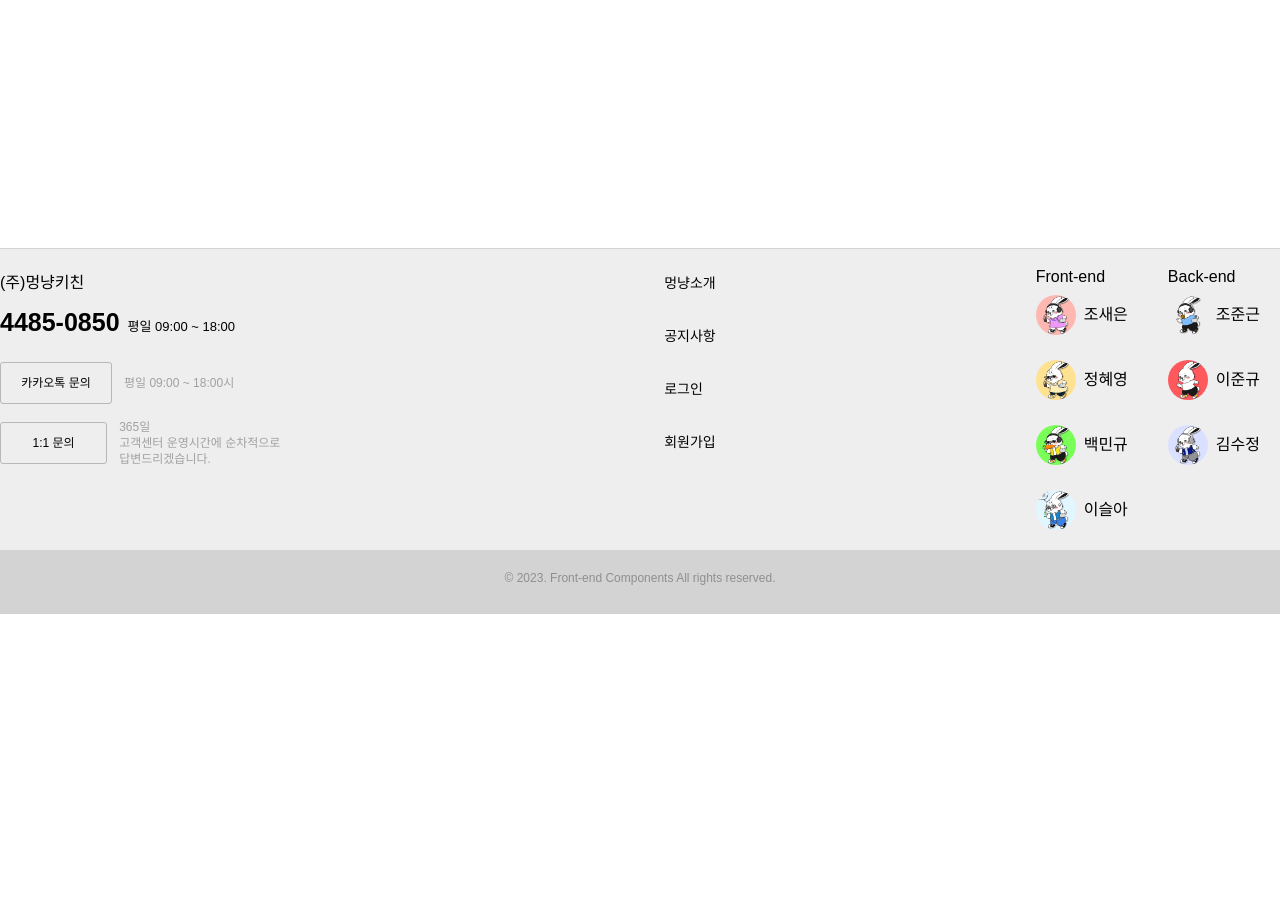
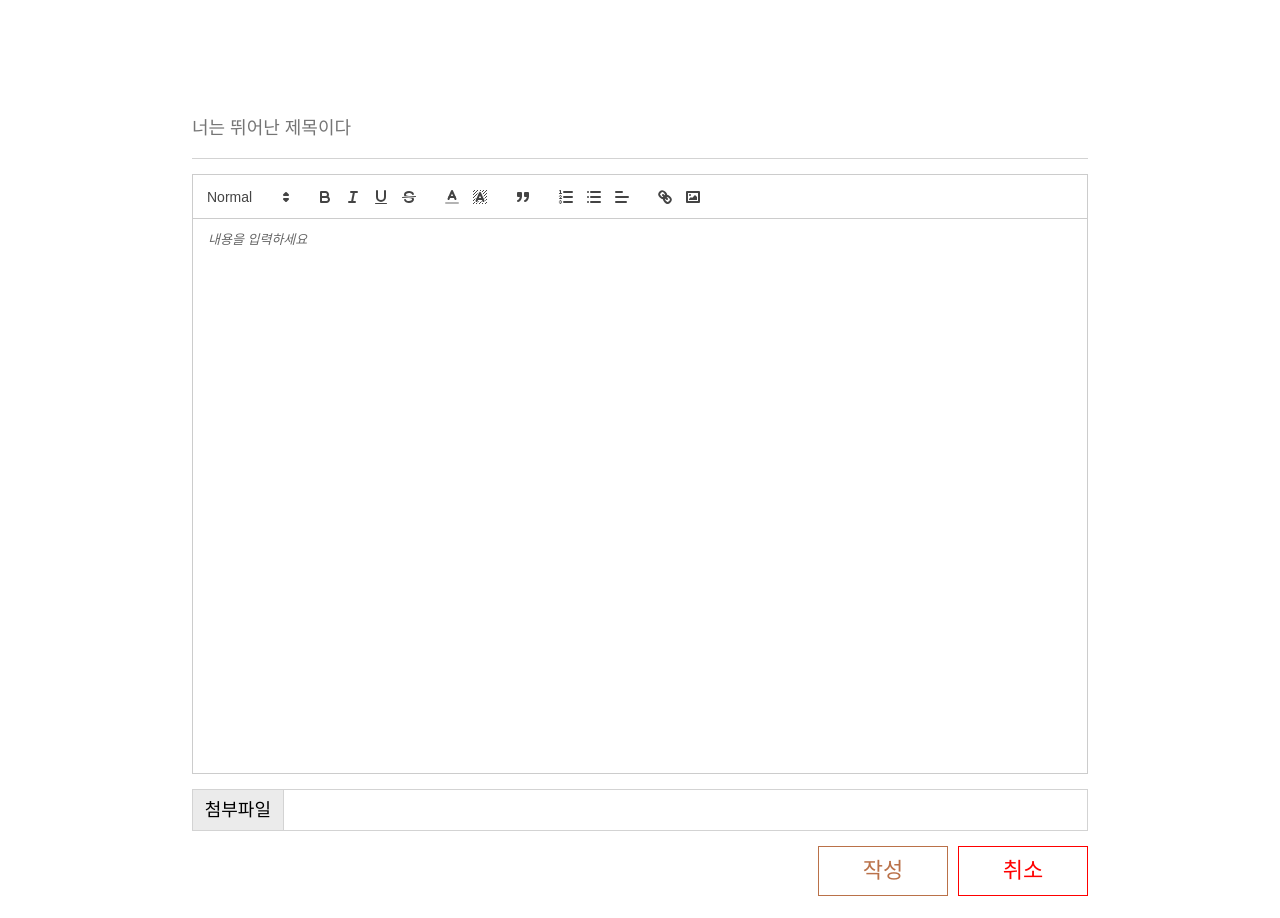
Before and after one commit to Saeunnnnni/mn_frontend, a React (Create React App) app: page /noticeWrite in a window 1280 px wide. Shown: the part 164-1082 px from the top of the page. Before the commit the page ends 800 px from the top, so only its background shows below. Built offline with nearby package versions, Linux system fonts and the light colour scheme.

Commit message:
editor, NoticeWrite added

```diff
--- a/package.json
+++ b/package.json
@@ -12,9 +12,12 @@
     "@testing-library/react": "^13.4.0",
     "@testing-library/user-event": "^13.5.0",
     "axios": "^1.4.0",
+    "quill-image-resize": "^3.0.9",
+    "quill-image-resize-module-react": "^3.0.0",
     "react": "^18.2.0",
     "react-dom": "^18.2.0",
     "react-paginate": "^8.2.0",
+    "react-quill": "^2.0.0",
     "react-router-dom": "^6.14.2",
     "react-scripts": "5.0.1",
     "react-slick": "^0.29.0",
@@ -25,7 +28,8 @@
     "start": "react-scripts start",
     "build": "react-scripts build",
     "test": "react-scripts test",
-    "eject": "react-scripts eject"
+    "eject": "react-scripts eject",
+    "json-server":"json-server --watch data.json --port 5000"
   },
   "eslintConfig": {
     "extends": [
--- a/src/App.js
+++ b/src/App.js
@@ -10,7 +10,9 @@ import Party from "./pages/Party/PartyDetail.js";
 import Login from "./pages/Login/Login.js";
 import Signup from "./pages/Signup/Signup.js";
 import ResetPwd from "./pages/ResetPwd/ResetPwd.js";
-import MyPage from "./pages/Mypage/Mypage.js";
+import MyPage from "./pages/MyPage/MyPage.js";
+import NoticeWrite from "./pages/Notice/NoticeWrite.jsx";
+import PartyWrite from "./pages/Party/PartyWrite.jsx";
 
 function App() {
   return (
@@ -26,6 +28,8 @@ function App() {
         <Route path="/signup" element={<Signup />} />
         <Route path="/recipeDetail" element={<RecipeDetail />} />
         <Route path="/mypage" element={<MyPage />} />
+        <Route path="/noticeWrite" element={<NoticeWrite/>}/>
+        <Route path="/partyWrite" element={<PartyWrite/>}/>
       </Routes>
       <Footer />
     </BrowserRouter>
--- /dev/null
+++ b/src/component/Editor/Editor.css
@@ -0,0 +1,29 @@
+.title-container {
+    width: 100%;
+}
+.title-container input {
+    width: 100%;
+    height: 60px;
+    border: none;
+    border-bottom: 1px solid lightgrey;
+    margin-bottom: 15px;
+    font-size: 18px;
+    outline: none;
+}
+.title-container input:focus{
+    border-color: red;
+    outline: none;
+}
+
+.content-container {
+    height: 600px;
+    width: 100%;
+    margin-bottom: 15px;
+}
+.content-container .ql-toolbar {
+    height: 45px;
+    padding: 10px 5px;
+}
+.content-container .ql-container {
+    height: 555px;
+}
--- /dev/null
+++ b/src/component/Editor/Editor.jsx
@@ -0,0 +1,66 @@
+import React, { useEffect, useMemo, useRef, useState } from "react"
+import ReactQuill, { Quill } from "react-quill"
+import "react-quill/dist/quill.snow.css"
+import "./Editor.css"
+
+//react-quill Editor
+function Editor(props) {
+    const quillRef = useRef()
+    const [title, setTitle] = useState("")
+
+    //modules for quill toolbar
+    //useMemo => to prevent editor disappear bug when module renders
+    const modules = useMemo(() => {
+      return {
+        toolbar: {
+          container: [
+            [{ header: [1, 2, 3, 4, 5, false] }],
+            ["bold", "italic", "underline", "strike"],
+            [{ color: [] }, { background: [] }],
+            ["blockquote"],
+            [{ list: "ordered" }, { list: "bullet" }, { align: [] }],
+            ["link", "image"],
+          ],
+        }
+      }
+    }, [])
+
+    const onChangeContents = (contents) => {
+      // const editorContents = quillRef.current.getEditor().getContents();
+      // const contentText = editorContents.ops.map(op => op.insert).join("\n");
+      // props.setContent(contentText);
+      // console.log(editorContents);
+
+      props.setContent(contents);
+      console.log(props.content);
+    }
+
+    return (
+      <>
+          <div className="title-container">
+            <input
+              className="title"
+              type="text"
+              value={title}
+              onChange={(e) => setTitle(e.target.value)}
+              placeholder="너는 뛰어난 제목이다"
+            />
+          </div>
+
+          <div className="content-container">
+            <ReactQuill
+              placeholder="내용을 입력하세요"
+              ref={quillRef}
+              // value={props.content}
+              onChange={onChangeContents}
+              modules={modules}
+              style={{
+                height: "100px"
+              }}
+            />
+          </div>
+        </>
+    )
+}
+
+export default Editor;
--- a/src/index.css
+++ b/src/index.css
@@ -58,6 +58,5 @@ caption {
 
 .container {
   max-width: 1280px;
-
   margin: 0 auto;
 }
--- a/src/pages/Mypage/Mypage.js
+++ b/src/pages/Mypage/Mypage.js
@@ -3,12 +3,11 @@ import Header from "../../component/Header/Header";
 import MypageNav from "../../component/MypageNav/MypageNav";
 import Profile from "../../component/Profile/Profile";
 import ProfileEdit from "../../component/ProfileEdit/ProfileEdit";
-import "./Mypage.css"; // 위에서 작성한 CSS 파일을 임포트하고 있다고 가정합니다.
+import "./MyPage.css"; // 위에서 작성한 CSS 파일을 임포트하고 있다고 가정합니다.
 
 const Mypage = () => {
   return (
     <div>
-      <Header />
       <hr />
       <MypageNav />
       <hr />
--- /dev/null
+++ b/src/pages/Notice/NoticeWrite.css
@@ -0,0 +1,72 @@
+.editor-container {
+    display: flex;
+    flex-direction: column;
+    align-items: center;
+    margin: 100px auto;
+    width: 70%;
+}
+
+.file-container {
+    display: flex;
+    justify-content: flex-start;
+    align-items: center;
+    width: 100%;
+    margin-bottom: 15px;
+}
+.upload-button {
+    display: flex;
+    width: 100px;
+    height: 40px;
+    justify-content: center;
+    align-items: center;
+    text-align: center;
+    font-size: 18px;
+    background-color: rgb(235, 235, 235);
+    border: 1px solid lightgrey !important;
+    cursor: pointer;
+}
+.selected-files {
+    display: flex;
+    align-items: center;
+    width: 100%;
+    height: 40px;
+    border: none;
+    border-top: 1px solid lightgrey !important;
+    border-right: 1px solid lightgrey !important;
+    border-bottom: 1px solid lightgrey !important;
+}
+.file-name {
+    padding-left: 10px;
+    margin-right: 5px;
+}
+
+.button-container {
+    display: flex; /* 요소들을 가로 방향으로 배치 */
+    justify-content: flex-end; /* 왼쪽 정렬 */
+    align-items: center; /* 세로 방향 가운데 정렬 */
+    width: 100%;
+}
+.submit-button {
+    width: 130px;
+    height: 50px;
+    font-size: 22px;
+    font-weight: 500;
+    line-height: 42px;
+    color: #ba7149;
+    background-color: white;
+    border: 1px solid #ba7149 !important;
+    cursor: pointer;
+    margin-left: 10px;
+}
+.cancel-button {
+    width: 130px;
+    height: 50px;
+    font-size: 22px;
+    font-weight: 500;
+    line-height: 42px;
+    color: red;
+    background-color: white;
+    border: 1px solid red !important;
+    cursor: pointer;
+    margin-left: 10px;
+}
--- /dev/null
+++ b/src/pages/Notice/NoticeWrite.jsx
@@ -0,0 +1,65 @@
+import React, { useEffect, useMemo, useRef, useState } from "react"
+import "react-quill/dist/quill.snow.css"
+import "./NoticeWrite.css"
+import Editor from '../../component/Editor/Editor'
+
+function NoticeWrite() {
+    //variable: react-quill Editor content
+    const [content, setContent] = useState("")
+    //variable: attachment
+    const [selectedFiles, setSelectedFiles] = useState([]);
+
+    //function: input onChange for attachments
+    const handleFileChange = (e) => {
+      setSelectedFiles([...e.target.files]);
+    };
+
+    return (
+      <div className="container">
+        <div className="editor-container">
+          {/*
+            component: react-quill Editor
+            props: content, setContent
+            => to pass data from child component(Editor) to parent component(NoticeWrite)
+          */}
+          <Editor content={content} setContent={setContent}/>
+          <div className="file-container">
+            <input
+              type="file"
+              id="fileInput"
+              multiple
+              style={{ display: "none" }}
+              onChange={handleFileChange}
+            />
+            <label htmlFor="fileInput" className="upload-button">
+              첨부파일
+            </label>
+
+            {/* selected file names */}
+            <div className="selected-files">
+              {selectedFiles.map((file, index) => (
+                <div className="file-name" key={index}>
+                  {file.name}
+                </div>
+              ))}
+            </div>
+          </div>
+
+          <div className="button-container">
+            <button
+              className="submit-button"
+              onClick={() => alert(content)}>
+              작성
+            </button>
+            <button
+              className="cancel-button"
+              onClick={() => alert("취소")}>
+              취소
+            </button>
+          </div>
+        </div>
+      </div>
+    )
+}
+
+export default NoticeWrite;
--- /dev/null
+++ b/src/pages/Party/PartyWrite.css
@@ -0,0 +1,7 @@
+.editor-container {
+    display: flex;
+    flex-direction: column;
+    align-items: center;
+    margin: 100px auto;
+    width: 70%;
+}
--- /dev/null
+++ b/src/pages/Party/PartyWrite.jsx
@@ -0,0 +1,16 @@
+import React from "react"
+import "react-quill/dist/quill.snow.css"
+import "./PartyWrite.css"
+import Editor from '../../component/Editor/Editor'
+
+function NoticeWrite() {
+    return (
+      <div className="container">
+        <div className="editor-container">
+          <Editor/>
+        </div>
+      </div>
+    )
+}
+
+export default NoticeWrite;
```
Also changed, not shown: 2 other files (tests, documents, lock files or other folders).
